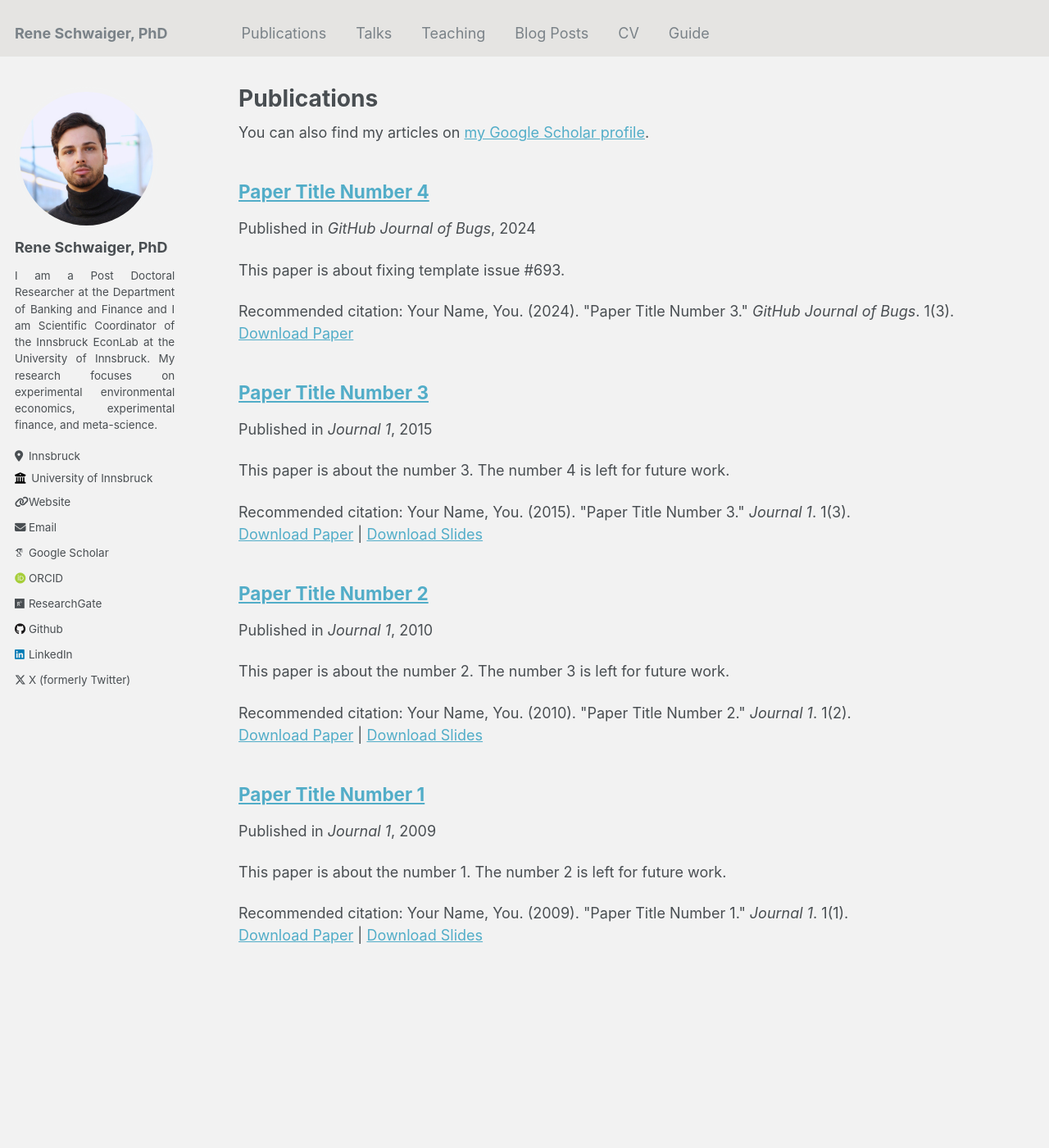
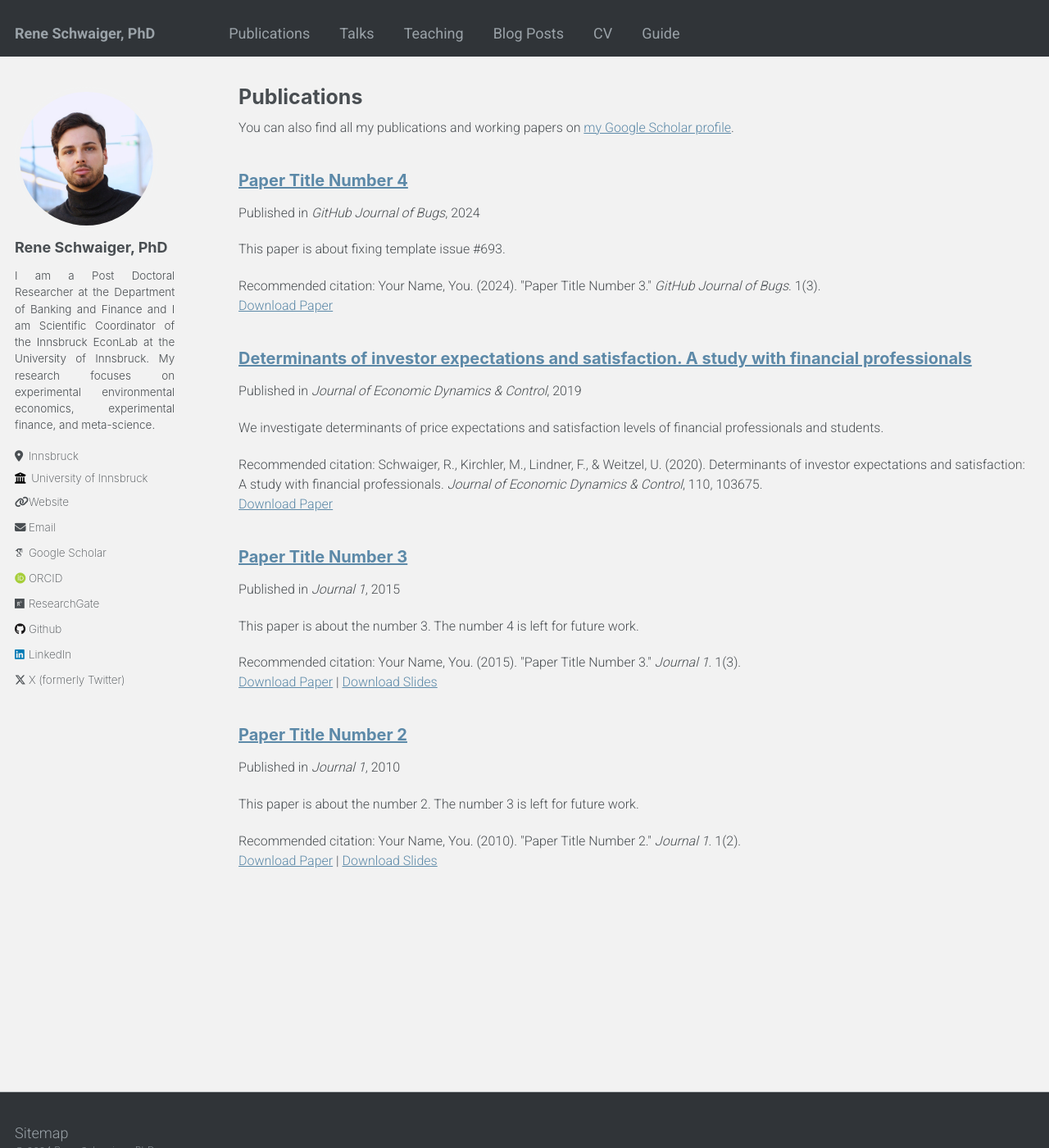
Before and after one commit to Rene1208/website, a Jekyll site: the page built from _pages/publications.md, in a window 1280 px wide and 1400 px high. Shown: the whole window at 82% size. Built offline with Jekyll 4.4.1, drawn with Linux system fonts in a browser that asks for light colours; some web fonts are replaced.

Commit message:
massive updates

```diff
--- a/_layouts/default.html
+++ b/_layouts/default.html
@@ -5,6 +5,7 @@ layout: compress
 {% include base_path %}
 
 <!doctype html>
+<link href="https://fonts.googleapis.com/css2?family=Roboto:wght@300;400;500;700&display=swap" rel="stylesheet">
 <html lang="{{ site.locale | slice: 0,2 }}" class="no-js">
   <head>
     {% include head.html %}
--- a/_pages/publications.md
+++ b/_pages/publications.md
@@ -6,7 +6,7 @@ author_profile: true
 ---
 
 {% if site.author.googlescholar %}
-  <div class="wordwrap">You can also find my articles on <a href="{{site.author.googlescholar}}">my Google Scholar profile</a>.</div>
+  <div class="wordwrap">You can also find all my publications and working papers on <a href="https://scholar.google.com/citations?hl=de&view_op=list_works&gmla=AOAOcb0olUdVNJVR41TpQOJ2WojWEqnM86g1rt5FWGqJDzaWh2P37cyjkwvly19LVc9_foxE0oWVNTpEFX7s0UPSREny8pXjeUwJNZnI1I87PmSGV9T-91sd9NmUZAjlbjU&user=FKR8WdMAAAAJ">my Google Scholar profile</a>.</div>
 {% endif %}
 
 {% include base_path %}
--- a/_publications/2009-10-01-paper-title-number-1.md
+++ /dev/null
@@ -1,13 +0,0 @@
----
-title: "Paper Title Number 1"
-collection: publications
-permalink: /publication/2009-10-01-paper-title-number-1
-excerpt: 'This paper is about the number 1. The number 2 is left for future work.'
-date: 2009-10-01
-venue: 'Journal 1'
-slidesurl: 'http://academicpages.github.io/files/slides1.pdf'
-paperurl: 'http://academicpages.github.io/files/paper1.pdf'
-citation: 'Your Name, You. (2009). &quot;Paper Title Number 1.&quot; <i>Journal 1</i>. 1(1).'
----
-
-The contents above will be part of a list of publications, if the user clicks the link for the publication than the contents of section will be rendered as a full page, allowing you to provide more information about the paper for the reader. When publications are displayed as a single page, the contents of the above "citation" field will automatically be included below this section in a smaller font.
--- /dev/null
+++ b/_publications/2019_Determinants.md
@@ -0,0 +1,19 @@
+---
+title: "Determinants of investor expectations and satisfaction. A study with financial professionals"
+collection: publications
+permalink: /publication/2019_Determinants
+excerpt: 'We investigate determinants of price expectations and satisfaction levels of financial professionals and students. '
+date: 2019-04-08
+venue: 'Journal of Economic Dynamics & Control'
+paperurl: 'http://rene-schwaiger.online/files/Determinants.pdf'
+citation: 'Schwaiger, R., Kirchler, M., Lindner, F., & Weitzel, U. (2020). Determinants of investor expectations and satisfaction: A study with financial professionals. <i>Journal of Economic Dynamics & Control</i>, 110, 103675.'
+---
+
+Abstract: We investigate determinants of price expectations and satisfaction levels of financial pro-
+fessionals and students. In experiments with 150 professionals and 576 students, we sys-
+tematically vary price paths according to the final return (positive or negative) and the
+way in which the final return is achieved (upswing followed by downswing or vice versa).
+Professionals show the most optimistic price expectations and are most satisfied if as-
+sets fall in price first and then recover. In addition, professionals’ price expectations are
+highest after positive returns. Among students, qualitatively similar patterns emerge, but
+professionals’ price expectations are less prone to framing effects.
--- a/_sass/_variables.scss
+++ b/_sass/_variables.scss
@@ -72,7 +72,7 @@ $primary-color              : #7a8288;
 $success-color              : #62c462;
 $warning-color              : #f89406;
 $danger-color               : #ee5f5b;
-$info-color                 : #52adc8;
+$info-color                 : #5C89A8;
 
 /* brands */
 $behance-color              : #1769FF;
--- a/_sass/custom.scss
+++ b/_sass/custom.scss
@@ -8,6 +8,8 @@
 
 .header {
   background-color: #E5E4E2;
+  font-family: 'Roboto', sans-serif;
+  font-weight: 400; /* Roboto Light */
 }
 
 
@@ -16,30 +18,52 @@
   float: right;
   margin-right: 0;
   padding-left: 5%;
+  font-family: 'Roboto', sans-serif;
+  font-weight: 300; /* Roboto Light */
+  font-size: 12pt;
 }
 
 html, body {
   background-color: #F2F2F2;
+  font-family: 'Roboto', sans-serif;
+  font-weight: 250; /* Roboto Light */
 }
 
-.page {
+.page .page__inner-wrap {
   background-color: #F2F2F2;
+  font-family: 'Roboto', sans-serif;
+  font-weight: 300; /* Roboto Light */
+  font-size: 12pt;
 }
 
 .page__footer {
-  background-color: #E5E4E2;
-  color: black;
+  background-color: #303438;
+  color: #9aa2a8;
 }
 
 #site-nav {
-  background-color: #E5E4E2;
-  color: #4F81BD;
+  background-color: #303438;
+  color: white;
 }
 
 .masthead {
-  background-color: #E5E4E2;
+  background-color: #303438;
 }
 
 .page__inner-wrap {
   text-align: justify;
 }
+
+.masthead__menu {
+  font-family: 'Roboto', sans-serif;
+  font-weight: 400; /* Roboto Light */
+}
+
+.author__content {
+  font-family: 'Roboto', sans-serif;
+  font-weight: 300; /* Roboto Light */
+}
+
+.greedy-nav a {
+  color: #9aa2a8;
+}
```
Also changed, not shown: _pages/about.md (+1 -1 lines), 2 other files.
